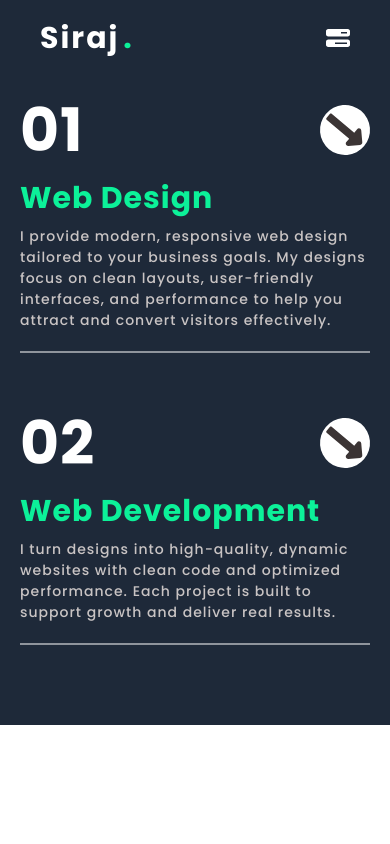
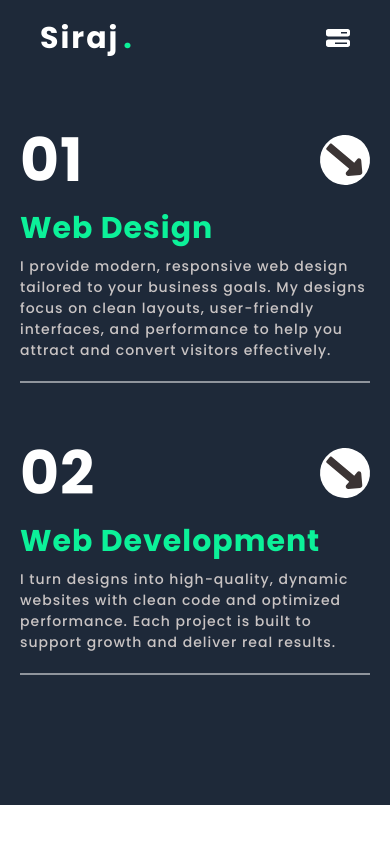
Before and after one commit to shahzahandev/protfolio, a React (Vite) app: page /about in a window 390 px wide. Built offline with nearby package versions, Linux system fonts and the light colour scheme; a web font is replaced by a local one.

Commit message:
re padding

```diff
--- a/src/components/About/About.jsx
+++ b/src/components/About/About.jsx
@@ -5,7 +5,7 @@ import { NavLink } from "react-router";
 const About = () => {
   return (
    <>
-    <div className='relative bg-gray-800 md:pt-[260px] pt-[100px] md:pb-[180px] pb-[80px] font-primary tracking-[1px] '>
+    <div className='relative bg-gray-800 md:pt-[260px] pt-[130px] md:pb-[180px] pb-[130px] font-primary tracking-[1px] '>
         <Container>
             <div className='md:flex md:flex-row flex-col md:justify-between items-center md:space-x-[150px] '>
                 <div className='md:w-[50%] border-b-2 text-white/50 md:pb-10 pb-5'>
--- a/src/components/Skill/Skill.jsx
+++ b/src/components/Skill/Skill.jsx
@@ -6,7 +6,7 @@ import { FaGithub } from "react-icons/fa";
 const Skill = () => {
     return (
         <>
-            <div className='md:pt-[200px] pt-[50px] md:pb-[150px] pb-[50px] bg-gray-800 font-primary tracking-[1px]'>
+            <div className='md:pt-[200px] pt-[80px] md:pb-[150px] pb-[80px] bg-gray-800 font-primary tracking-[1px]'>
                 <Container>
                     <div className='flex md:justify-between md:flex-row flex-col items-center md:space-x-[50px] space-y-15'>
                         <div className='md:w-[50%] w-[100%] border-b-2 text-white/50 md:pb-10 pb-5 md:px-0'>
```
